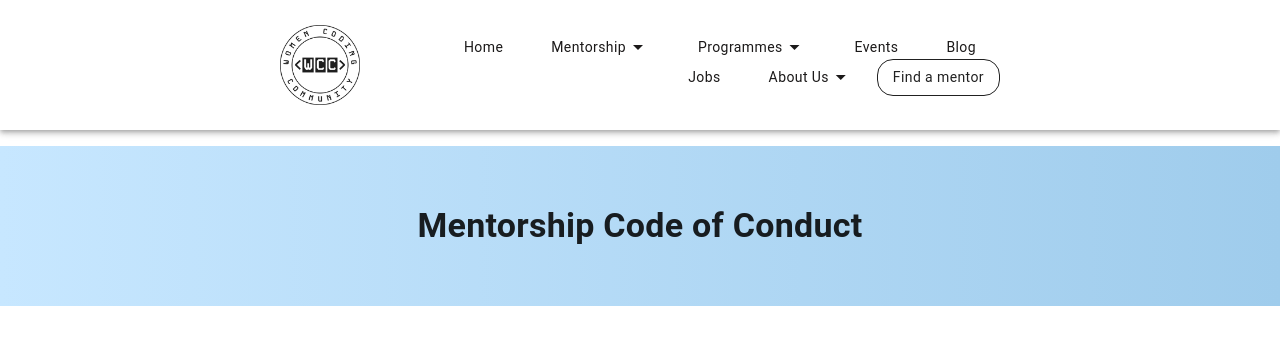
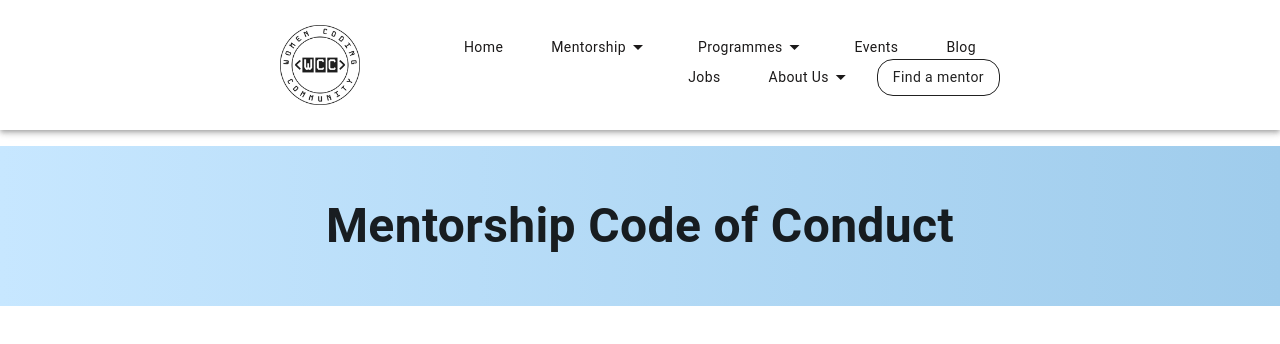
Before and after one commit to Women-Coding-Community/wcc-frontend, a Next.js app: page /mentorship/code-of-conduct in a window 1280 px wide. Shown: the top 344 px of the page. Built offline with nearby package versions, Linux system fonts and the light colour scheme.

Commit message:
Update Mentorship Code of Conduct banner and text styling

```diff
--- a/src/pages/mentorship/code-of-conduct.tsx
+++ b/src/pages/mentorship/code-of-conduct.tsx
@@ -7,7 +7,10 @@ const MentorshipCodeOfConductPage = () => {
     <Box
       sx={{
         background: 'linear-gradient(270deg, #9FCCEC 0%, #C7E7FF 100%)',
-        height: '160px',
+        height: {
+          xs: '136px',
+          sm: '160px',
+        },
         display: 'flex',
         justifyContent: 'center',
         alignItems: 'center',
@@ -16,7 +19,12 @@ const MentorshipCodeOfConductPage = () => {
       <Typography
         variant="h4"
         sx={{
+          fontSize: {
+            xs: '2rem',
+            sm: '3rem',
+          },
           fontWeight: 600,
+          textAlign: 'center',
         }}
       >
         Mentorship Code of Conduct
```
